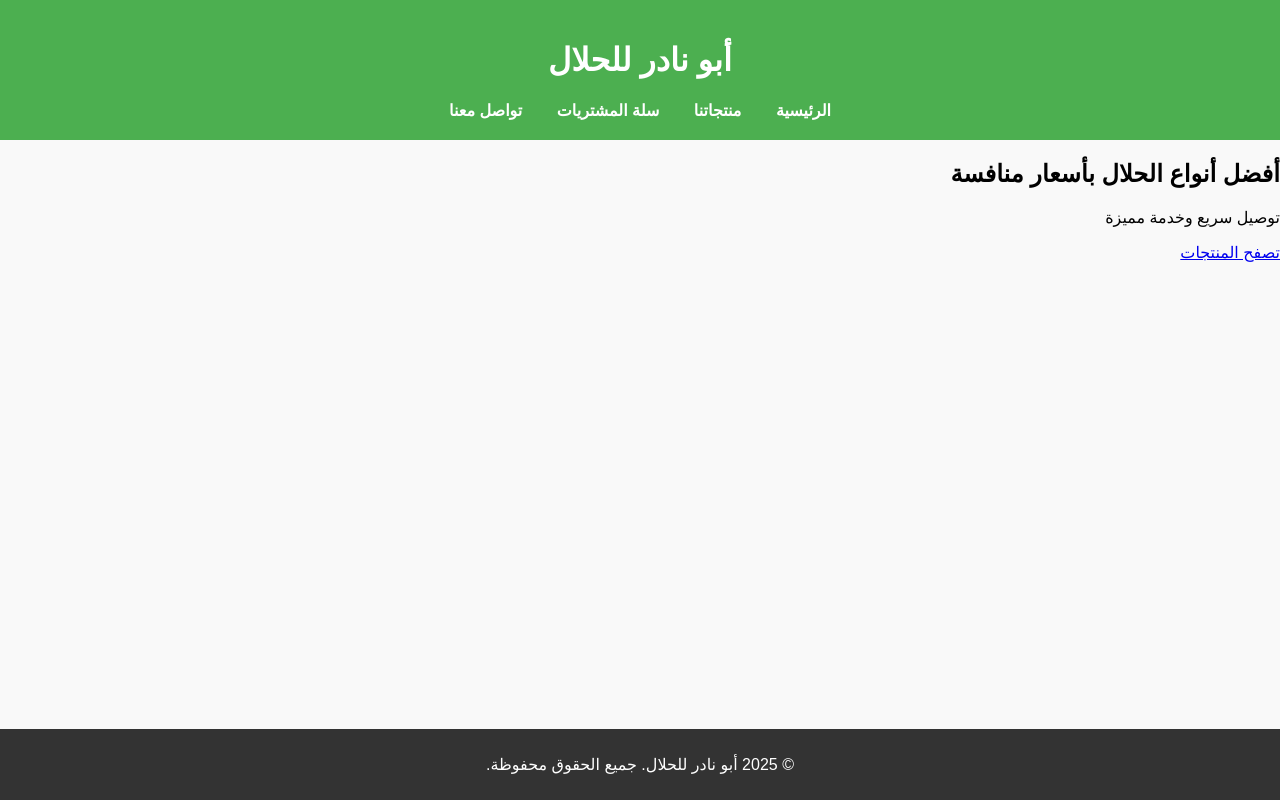
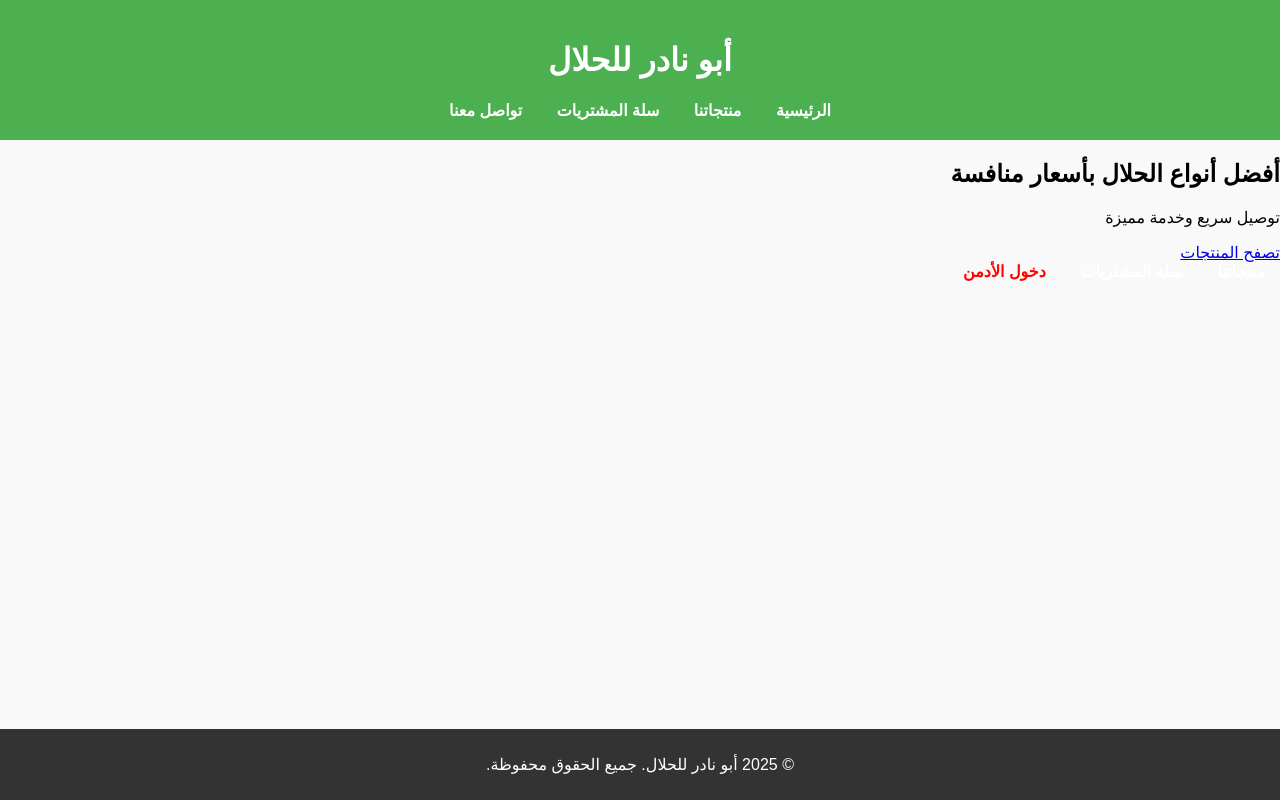
Before and after one commit to Ksa518n/Gtgsyenj, a plain HTML site: page index.html in a window 1280 px wide. Drawn offline with Linux system fonts and the light colour scheme.

Commit message:
Update index.html

```diff
--- a/index.html
+++ b/index.html
@@ -28,3 +28,8 @@
     </footer>
 </body>
 </html>
+<nav>
+    <a href="products.html">منتجاتنا</a>
+    <a href="cart.html">سلة المشتريات</a>
+    <a href="admin-login.html" style="color: red; font-weight: bold;">دخول الأدمن</a> <!-- رابط الأدمن -->
+</nav>
```
